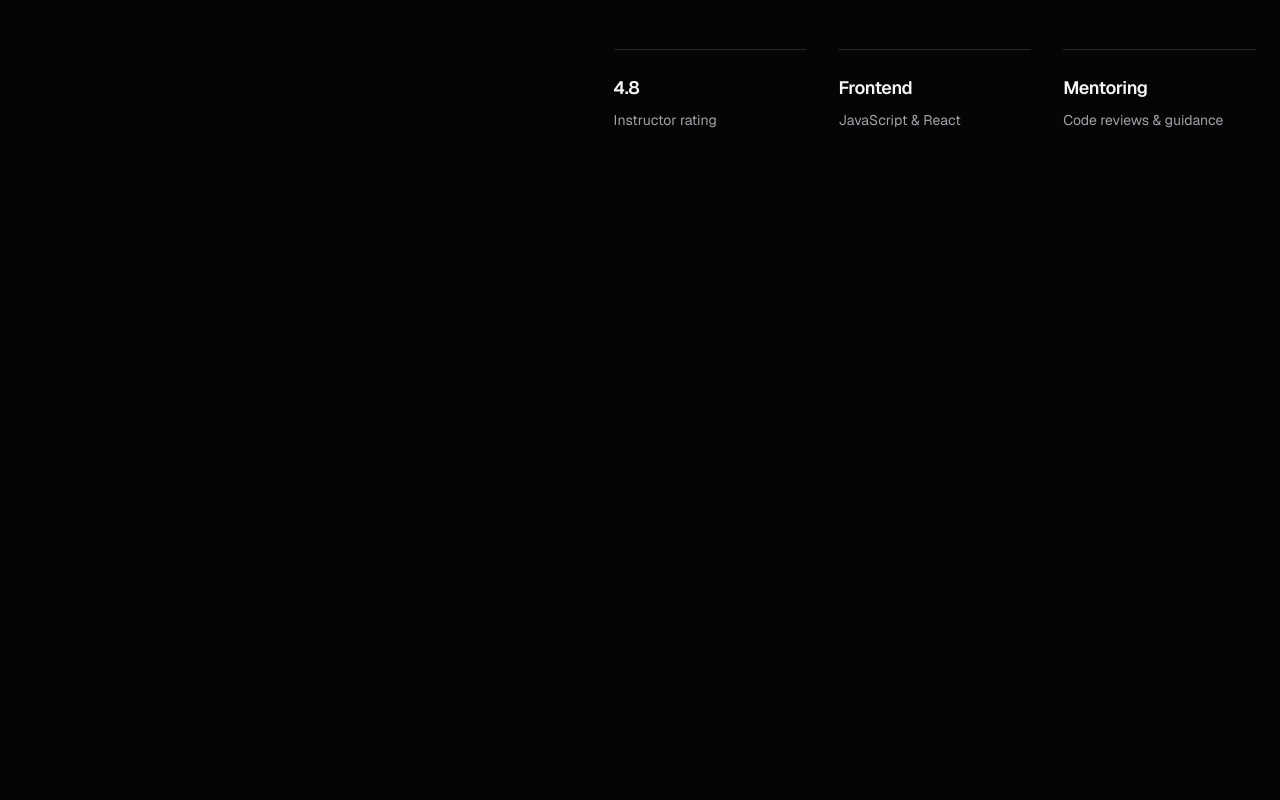
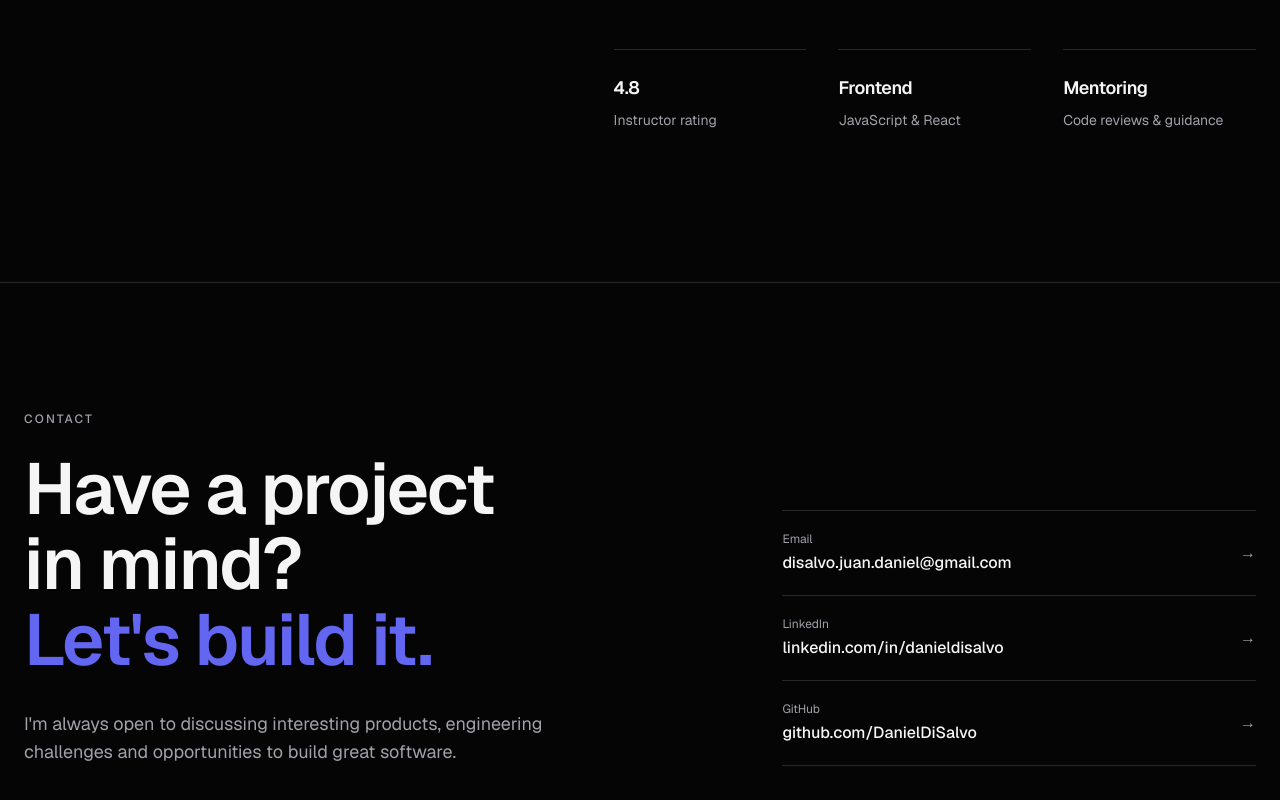
Before and after one commit to DanielDiSalvo/daniel-disalvo-portfolio, a Next.js app: page / in a window 1280 px wide. Shown: the part 5292-6092 px from the top of the page. Before the commit the page ends 5574 px from the top, so only its background shows below. Built offline with nearby package versions, Linux system fonts and the light colour scheme.

Commit message:
feat: add teaching and contact sections

```diff
--- a/src/app/page.tsx
+++ b/src/app/page.tsx
@@ -5,6 +5,7 @@ import SelectedProjects from "@/components/sections/SelectedProjects/SelectedPro
 import Experience from "@/components/sections/Experience/Experience";
 import About from "@/components/sections/About/About";
 import Teaching from "@/components/sections/Teaching/Teaching";
+import Contact from "@/components/sections/Contact/Contact";
 
 export default function Home() {
   return (
@@ -18,6 +19,7 @@ export default function Home() {
         <SelectedProjects />
         <Experience />
         <Teaching />
+        <Contact />
       </main>
     </>
   );
--- /dev/null
+++ b/src/components/sections/Contact/Contact.tsx
@@ -0,0 +1,56 @@
+import { contactLinks } from "./data";
+
+const Contact = () => {
+  return (
+    <section id="contact" className="border-t border-border">
+      <div className="mx-auto max-w-7xl px-6 py-24 lg:py-32">
+        <p className="text-xs font-medium tracking-[0.18em] text-muted">
+          CONTACT
+        </p>
+
+        <div className="mt-6 grid gap-12 lg:grid-cols-[1.2fr_0.8fr] lg:items-end">
+          <div>
+            <h2 className="max-w-4xl text-5xl font-semibold leading-[1.05] tracking-tight md:text-6xl lg:text-7xl">
+              Have a project
+              <br />
+              in mind?
+              <br />
+              <span className="text-accent">Let&apos;s build it.</span>
+            </h2>
+
+            <p className="mt-8 max-w-xl text-base leading-7 text-muted md:text-lg">
+              I&apos;m always open to discussing interesting products,
+              engineering challenges and opportunities to build great software.
+            </p>
+          </div>
+
+          <div className="border-t border-border">
+            {contactLinks.map(({ label, value, href }) => (
+              <a
+                key={label}
+                href={href}
+                target={href.startsWith("http") ? "_blank" : undefined}
+                rel={href.startsWith("http") ? "noreferrer" : undefined}
+                className="group flex items-center justify-between gap-6 border-b border-border py-5"
+              >
+                <div className="min-w-0">
+                  <p className="text-xs text-muted">{label}</p>
+
+                  <p className="mt-1 truncate text-sm font-medium md:text-base">
+                    {value}
+                  </p>
+                </div>
+
+                <span className="shrink-0 text-muted transition-transform duration-200 group-hover:translate-x-1 group-hover:text-foreground">
+                  →
+                </span>
+              </a>
+            ))}
+          </div>
+        </div>
+      </div>
+    </section>
+  );
+};
+
+export default Contact;
--- /dev/null
+++ b/src/components/sections/Contact/data.ts
@@ -0,0 +1,17 @@
+export const contactLinks = [
+  {
+    label: "Email",
+    value: "disalvo.juan.daniel@gmail.com",
+    href: "mailto:disalvo.juan.daniel@gmail.com",
+  },
+  {
+    label: "LinkedIn",
+    value: "linkedin.com/in/danieldisalvo",
+    href: "https://www.linkedin.com/in/danieldisalvo",
+  },
+  {
+    label: "GitHub",
+    value: "github.com/DanielDiSalvo",
+    href: "https://github.com/DanielDiSalvo",
+  },
+];
```
